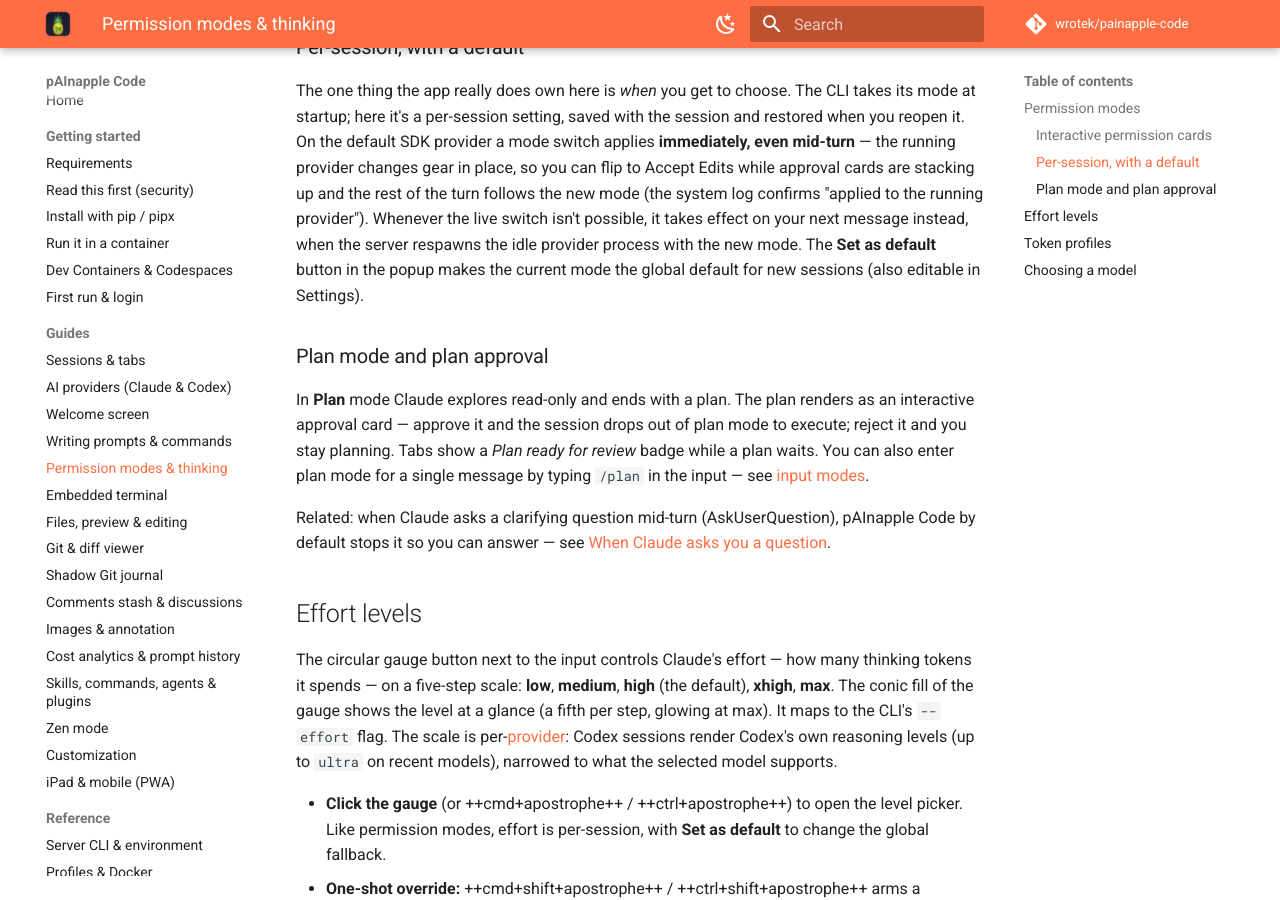
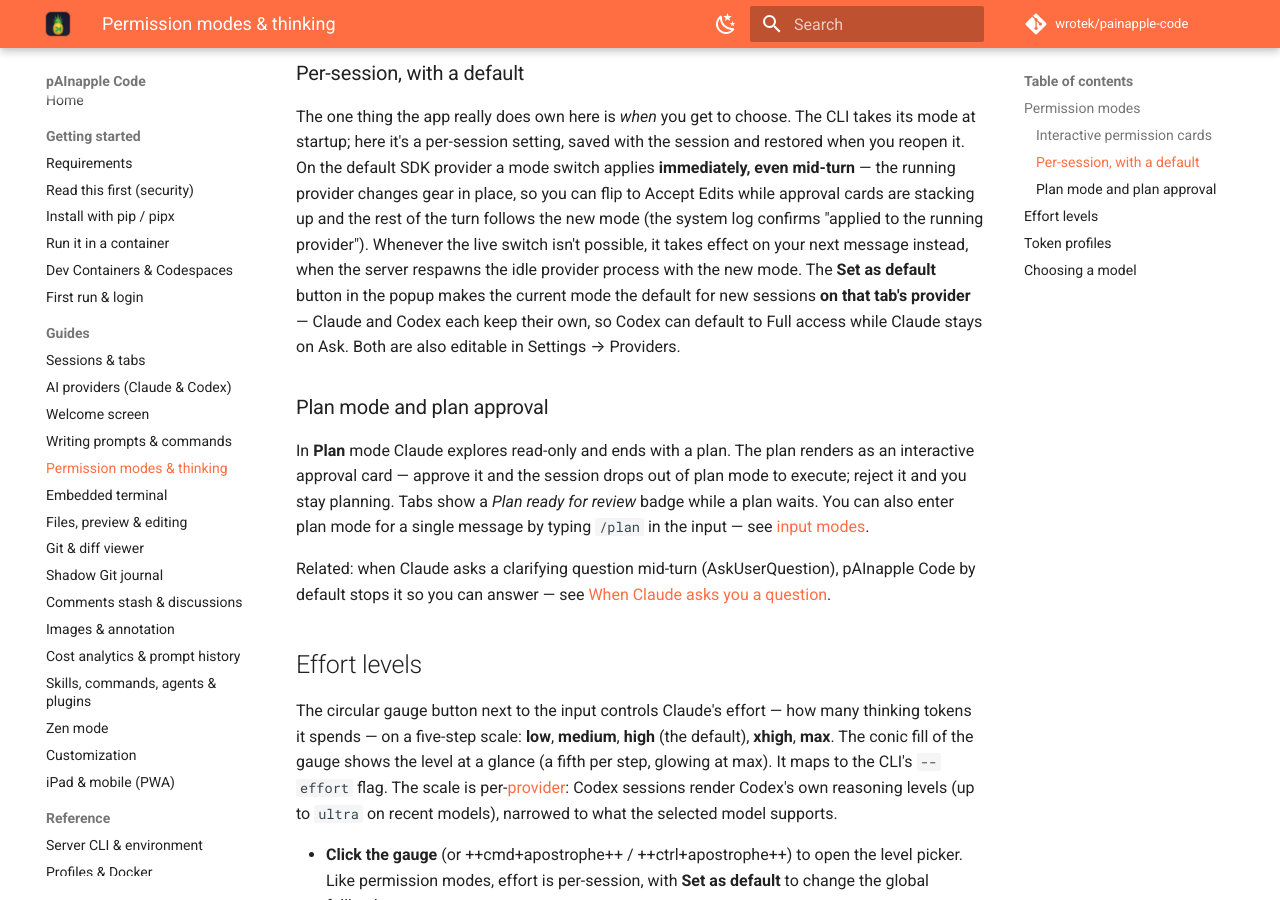
Before and after one commit to wrotek/painapple-code, an MkDocs documentation site: the page built from docs-site/guides/permissions-and-thinking.md, in a window 1280 px wide and 900 px high, scrolled down 2134 px. Built offline with MkDocs 1.6.1 and Material for MkDocs 9.7.7, drawn with Linux system fonts in a browser that asks for light colours; comment, search, counter and statistics services are not loaded; some of the changed text lies outside the part shown.

Commit message:
docs: permission defaults are per provider
Co-Authored-By: Claude Opus 5.5 (1M context) <noreply@anthropic.com>

```diff
--- a/docs-site/guides/permissions-and-thinking.md
+++ b/docs-site/guides/permissions-and-thinking.md
@@ -1,6 +1,6 @@
 # Permission modes & thinking
 
-Two controls next to the message input decide how much rope Claude gets: the **permission mode** button (what it may do without asking) and the **effort** gauge (how hard it thinks). Both are per-session with a global default.
+Two controls next to the message input decide how much rope Claude gets: the **permission mode** button (what it may do without asking) and the **effort** gauge (how hard it thinks). Both are per-session with a default for new sessions (the permission default is kept separately for each AI provider).
 
 ## Permission modes
 
@@ -38,7 +38,7 @@ The default mode is **Ask** — reads run freely, but every edit and command wai
 
 ### Per-session, with a default
 
-The one thing the app really does own here is *when* you get to choose. The CLI takes its mode at startup; here it's a per-session setting, saved with the session and restored when you reopen it. On the default SDK provider a mode switch applies **immediately, even mid-turn** — the running provider changes gear in place, so you can flip to Accept Edits while approval cards are stacking up and the rest of the turn follows the new mode (the system log confirms "applied to the running provider"). Whenever the live switch isn't possible, it takes effect on your next message instead, when the server respawns the idle provider process with the new mode. The **Set as default** button in the popup makes the current mode the global default for new sessions (also editable in Settings).
+The one thing the app really does own here is *when* you get to choose. The CLI takes its mode at startup; here it's a per-session setting, saved with the session and restored when you reopen it. On the default SDK provider a mode switch applies **immediately, even mid-turn** — the running provider changes gear in place, so you can flip to Accept Edits while approval cards are stacking up and the rest of the turn follows the new mode (the system log confirms "applied to the running provider"). Whenever the live switch isn't possible, it takes effect on your next message instead, when the server respawns the idle provider process with the new mode. The **Set as default** button in the popup makes the current mode the default for new sessions **on that tab's provider** — Claude and Codex each keep their own, so Codex can default to Full access while Claude stays on Ask. Both are also editable in Settings → Providers.
 
 ### Plan mode and plan approval
 
```
Also changed, not shown: docs-site/guides/customization.md (+1 -1 lines), docs-site/guides/providers.md (+1 -1 lines).
